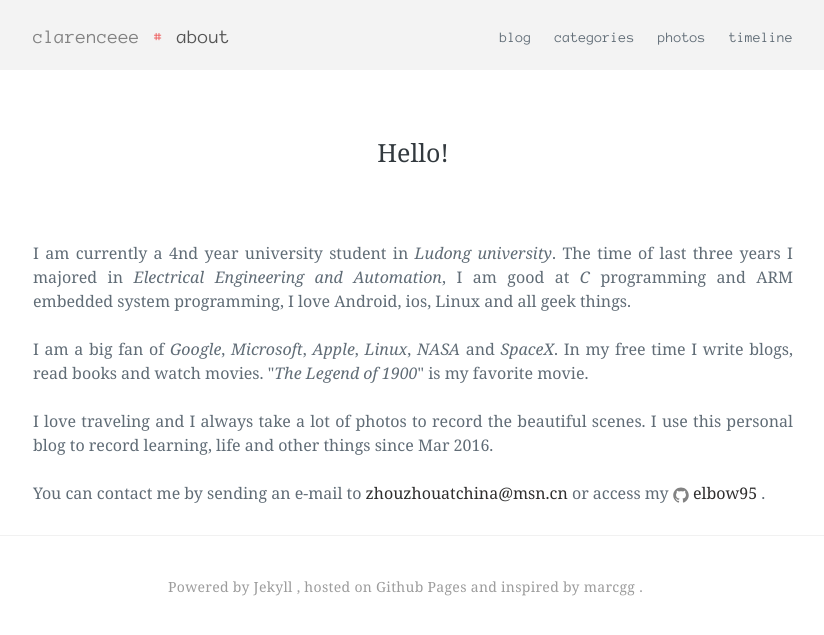
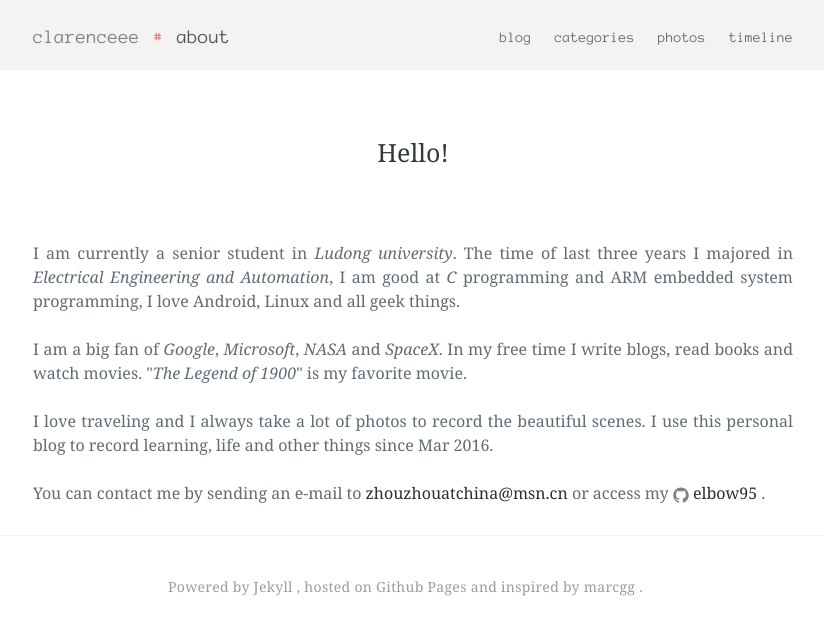
Before and after one commit to elbowzhang/elbow95.github.io, a Jekyll site: the page built from index.html, in a window 1280 px wide. Shown: the top 635 px of the page, without its empty margins (227-1051 px from the left). Built offline with Jekyll 4.4.1, drawn with Linux system fonts in a browser that asks for light colours.

Commit message:
Update index.html

```diff
--- a/index.html
+++ b/index.html
@@ -10,10 +10,10 @@
           <p class="post-meta"></p>
       </header>
       <div class="post-content">
-      I am currently a 4nd year university student in <i>Ludong university</i>.
+      I am currently a senior student in <i>Ludong university</i>.
       The time of last three years I majored in <i>Electrical Engineering and Automation</i>,
-      I am good at <i>C</i> programming and ARM embedded system programming, I love Android, ios, Linux and all geek things.<br/><br/>
-      I am a big fan of <i>Google</i>, <i>Microsoft</i>, <i>Apple</i>, <i>Linux</i>, <i>NASA</i> and <i>SpaceX</i>.
+      I am good at <i>C</i> programming and ARM embedded system programming, I love Android, Linux and all geek things.<br/><br/>
+      I am a big fan of <i>Google</i>, <i>Microsoft</i>, <i>NASA</i> and <i>SpaceX</i>.
       In my free time I write blogs, read books and watch movies.
       "<i>The Legend of 1900</i>" is my favorite movie. <br/><br/>
       I love traveling and I always take a lot of photos to record the beautiful scenes. I use this personal blog to record learning, life and other things since Mar 2016.<br/><br/>
```
